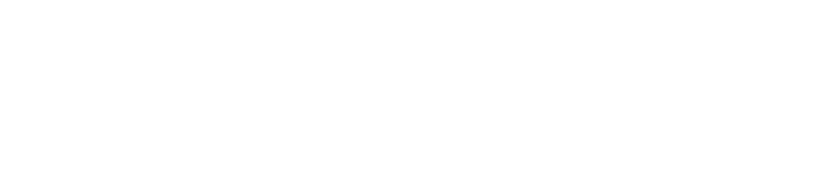
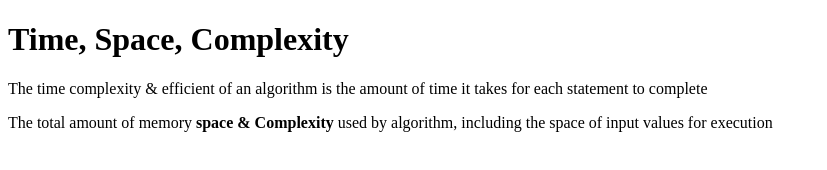
Before and after one commit to acciojob/time-and-space-complexity-syeda-Nikhath, a website: page main.html in a window 1280 px wide. Shown: the whole page, without its empty margins (0-827 px from the left). Drawn offline with Linux system fonts and the light colour scheme.

Commit message:
created a submission

```diff
--- a/main.html
+++ b/main.html
@@ -8,6 +8,9 @@
 
 <body>
 	<!-- the entire body must be written by student -->
+	<h1>Time, Space, Complexity</h1>
+	<p> The time complexity & efficient of an algorithm is the amount of time it takes for each statement to complete</p>
+	<p> The total amount of memory <b>space  & Complexity</b> used by algorithm, including the space of input values for execution</p>
     <script type="text/javascript" src="./script.js">
 </script>
 
```
